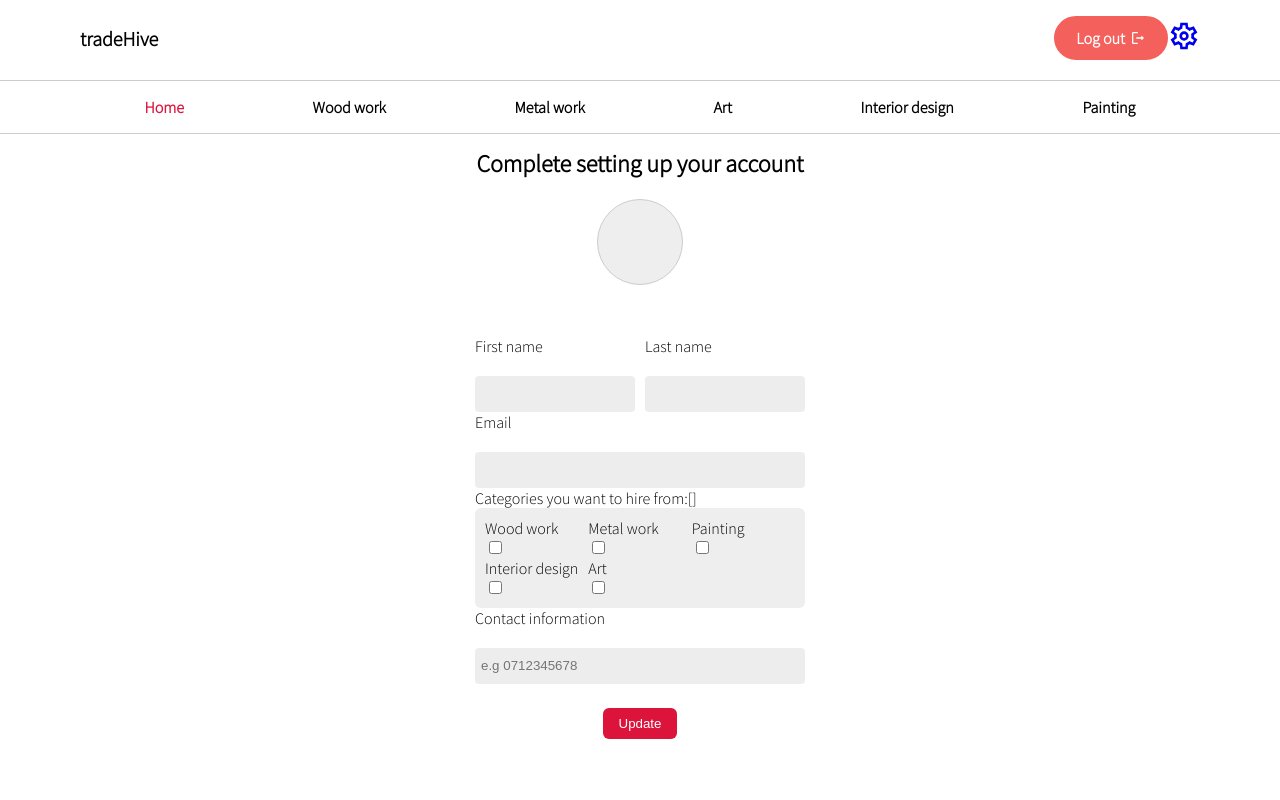
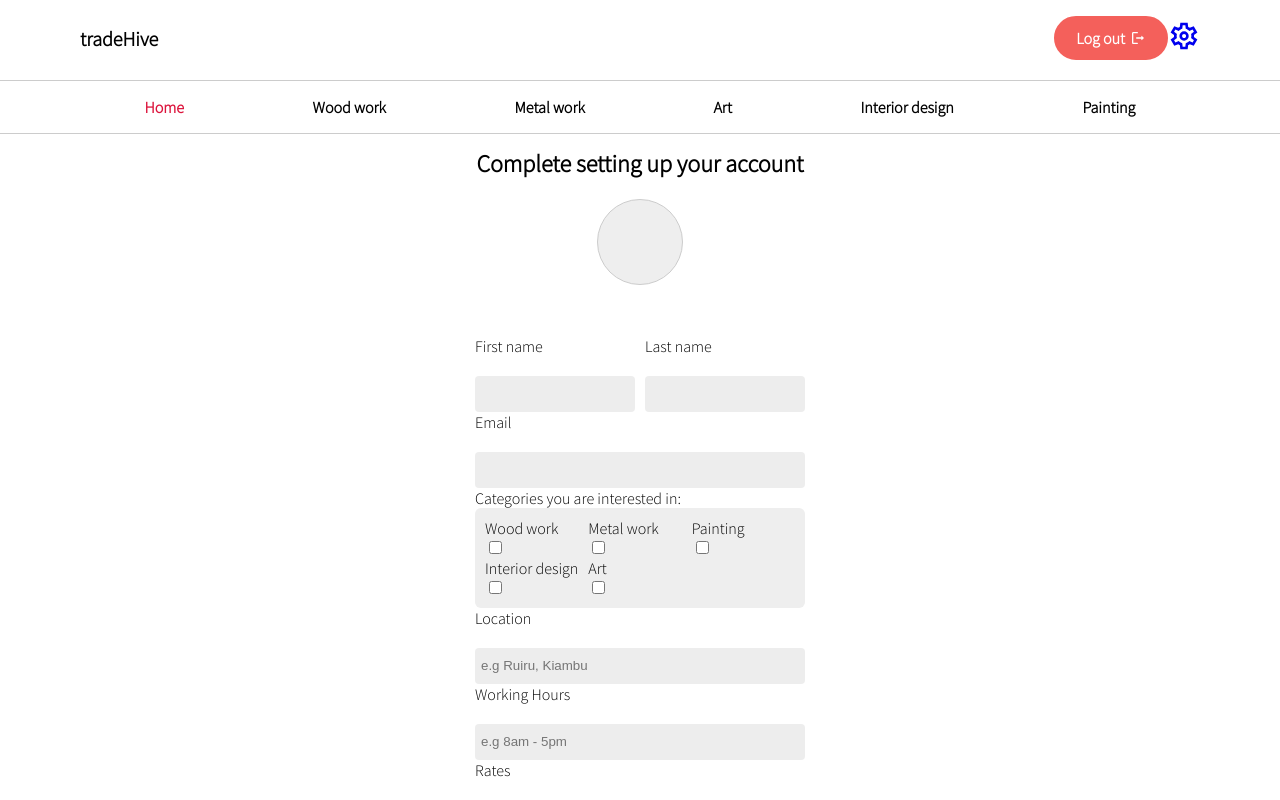
Before and after one commit to munene-m/TradeHive, a Vue app in the folder client/: page /account-settings in a window 1280 px wide. Shown: the top 800 px of the page. Built offline with nearby package versions, Linux system fonts and the light colour scheme; no server answers; sample sign-in values are in the browser's storage.

Commit message:
created the freelancers' update details form and functions to update the users' details on sign up

```diff
--- a/client/src/views/AccountSettings.vue
+++ b/client/src/views/AccountSettings.vue
@@ -1,9 +1,78 @@
 <script setup>
-import { onMounted, ref, watchEffect, reactive } from "vue";
+import { onMounted, ref, watchEffect, reactive, computed } from "vue";
 import { useAuthStore } from "../stores/auth";
+import { useVuelidate } from '@vuelidate/core'
+import { required, minLength, helpers } from '@vuelidate/validators'
+import { useRouter } from 'vue-router'
+import Popup from "../components/Popup.vue";
+const router = useRouter()
 const authStore = useAuthStore();
 const getUser = authStore.getUser();
-const checkedCategories = ref([]);
+const showPopUp = ref(false)
+// const checkedCategories = ref([]);
+
+
+
+const formData = reactive({
+    // location: "",
+    // workingHours: "",
+    // rates: "",
+    contact: "",
+    checkedCategories: []
+})
+const rules = computed(() => {
+    return{
+        contact: { required: helpers.withMessage("Contact is required", required), minLength:minLength(10)}
+    }
+})
+const v$ = useVuelidate(rules, formData)
+const handleClientUpdate = async () =>{
+    const result = await v$.value.$validate()
+    if(result){
+        await authStore.updateClient(formData.checkedCategories, formData.contact)
+
+    }
+    setTimeout(() => {
+        // formData.location =  "",
+        // formData.rates = "",
+        // formData.location = "",
+        formData.contact = ""
+    }, 1000)
+}
+const freelanceFormData = reactive({
+    location: "",
+    contact: "",
+    workingHours: "",
+    rates: "",
+    checkedCategories: []
+})
+
+const freelanceRules = computed(() => {
+    return{
+        location: { required: helpers.withMessage("Location is required", required) },
+        workingHours: { required: helpers.withMessage("Working hours are required", required) },
+        rates: { required: helpers.withMessage("Rates are required", required), required },
+        contact: { required: helpers.withMessage("Contact is required", required), minLength:minLength(10)}
+    }
+})
+const v2$ = useVuelidate(freelanceRules, freelanceFormData)
+const handleFreelancerUpdate = async () => {
+    const result = await v2$.value.$validate()
+    if(result){
+        authStore.updateFreelancer(freelanceFormData.location, freelanceFormData.workingHours, freelanceFormData.rates, freelanceFormData.checkedCategories, freelanceFormData.contact)
+        showPopUp.value = true
+        console.log(showPopUp.value)
+    }
+    setTimeout(() => {
+        freelanceFormData.location =  "",
+        freelanceFormData.rates = "",
+        freelanceFormData.workingHours = "",
+        freelanceFormData.contact = "",
+        freelanceFormData.checkedCategories
+    }, 1000)
+}
+
+
 onMounted(() => {
   getUser;
 });
@@ -15,8 +84,8 @@ onMounted(() => {
     <h1>{{ authStore.firstname.charAt(0).toUpperCase() }}</h1>
     <h3>{{ authStore.firstname }}</h3>
   </div>
-  <div id="clientDetails" v-if="(authStore.role = 'Client')">
-    <form id="updateDetails" @submit.prevent="handleSubmit">
+  <div id="clientDetails" v-if="authStore.role === 'Client'">
+    <form id="updateDetails" @submit.prevent="handleClientUpdate">
       <div class="names">
         <div>
           <label for="firstName">First name</label><br />
@@ -47,7 +116,7 @@ onMounted(() => {
         id="firstName"
         name="firstName"
       />
-      <span>Categories you want to hire from:{{ checkedCategories }}</span><br />
+      <span>Categories you want to hire from: </span><br />
       <div class="checkboxes">
         <div>
           <label class="checkboxLabel" for="woodWork">Wood work</label>
@@ -55,7 +124,7 @@ onMounted(() => {
             type="checkbox"
             id="woodWork"
             value="Wood work"
-            v-model="checkedCategories"
+            v-model="formData.checkedCategories"
           />
         </div>
         <div>
@@ -64,7 +133,7 @@ onMounted(() => {
             type="checkbox"
             id="metalWork"
             value="Metal work"
-            v-model="checkedCategories"
+            v-model="formData.checkedCategories"
           />
         </div>
         <div>
@@ -73,7 +142,7 @@ onMounted(() => {
             type="checkbox"
             id="painting"
             value="Painting"
-            v-model="checkedCategories"
+            v-model="formData.checkedCategories"
           />
         </div>
         <div>
@@ -84,7 +153,7 @@ onMounted(() => {
             type="checkbox"
             id="interiorDesign"
             value="Interior design"
-            v-model="checkedCategories"
+            v-model="formData.checkedCategories"
           />
         </div>
         <div>
@@ -93,26 +162,143 @@ onMounted(() => {
             type="checkbox"
             id="art"
             value="Art"
-            v-model="checkedCategories"
+            v-model="formData.checkedCategories"
           />
         </div>
       </div>
       <label for="phone">Contact information</label><br />
       <input
         type="tel"
-        v-model="phoneNo"
+        v-model="formData.contact"
         id="phone"
         name="phone"
         placeholder="e.g 0712345678"
       />
-      <button>Update</button>
+      <button type="submit">Update</button>
     </form>
   </div>
-  <div v-else-if="(authStore.role = 'Freelancer')">
-    <form id="updateDetails" @submit.prevent="handleSubmit">
-      <label for="firstName">First name</label><br />
-      <input type="text" v-model="firstName" id="firstName" name="firstName" />
+  <div id="freelancerDetails" v-else>
+    <form id="updateDetails" @submit.prevent="handleFreelancerUpdate">
+      <div class="names">
+        <div>
+          <label for="firstName">First name</label><br />
+          <input
+            type="text"
+            :value="authStore.firstname"
+            disabled
+            id="firstName"
+            name="firstName"
+          />
+        </div>
+        <div>
+          <label for="lastname">Last name</label><br />
+          <input
+            type="text"
+            :value="authStore.lastname"
+            disabled
+            id="firstName"
+            name="firstName"
+          />
+        </div>
+      </div>
+      <label for="email">Email</label><br />
+      <input
+        type="email"
+        :value="authStore.email"
+        disabled
+        id="firstName"
+        name="firstName"
+      />
+      <span>Categories you are interested in: </span><br />
+      <div class="checkboxes">
+        <div>
+          <label class="checkboxLabel" for="woodWork">Wood work</label>
+          <input
+            type="checkbox"
+            id="woodWork"
+            value="Wood work"
+            v-model="freelanceFormData.checkedCategories"
+          />
+        </div>
+        <div>
+          <label class="checkboxLabel" for="metalWork">Metal work</label>
+          <input
+            type="checkbox"
+            id="metalWork"
+            value="Metal work"
+            v-model="freelanceFormData.checkedCategories"
+          />
+        </div>
+        <div>
+          <label class="checkboxLabel" for="painting">Painting</label>
+          <input
+            type="checkbox"
+            id="painting"
+            value="Painting"
+            v-model="freelanceFormData.checkedCategories"
+          />
+        </div>
+        <div>
+          <label class="checkboxLabel" for="interiorDesign"
+            >Interior design</label
+          >
+          <input
+            type="checkbox"
+            id="interiorDesign"
+            value="Interior design"
+            v-model="freelanceFormData.checkedCategories"
+          />
+        </div>
+        <div>
+          <label class="checkboxLabel" for="art">Art</label>
+          <input
+            type="checkbox"
+            id="art"
+            value="Art"
+            v-model="freelanceFormData.checkedCategories"
+          />
+        </div>
+      </div>
+      <label for="location">Location</label><br />
+          <input
+            type="text"
+            v-model="freelanceFormData.location"
+            placeholder="e.g Ruiru, Kiambu"
+            id="location"
+            name="location"
+          />
+      <!-- <p class="errorMsg" v-if="v$.location.$error">{{ v$.location.$errors[0].$message }}</p> -->
+          <label for="workingHrs">Working Hours</label><br />
+          <input
+            type="text"
+            v-model="freelanceFormData.workingHours"
+            placeholder="e.g 8am - 5pm"
+            id="workingHrs"
+            name="workingHrs"
+          />
+      <!-- <p class="errorMsg" v-if="v$.workingHours.$error">{{ v$.workingHours.$errors[0].$message }}</p> -->
+          <label for="rates">Rates</label><br />
+          <input
+            type="text"
+            v-model="freelanceFormData.rates"
+            placeholder="e.g Ksh 400/hr"
+            id="rates"
+            name="rates"
+          />
+      <!-- <p class="errorMsg" v-if="v$.rates.$error">{{ v$.rates.$errors[0].$message }}</p> -->
+      <label for="phone">Contact information</label><br />
+      <input
+        type="tel"
+        v-model="freelanceFormData.contact"
+        id="phone"
+        name="phone"
+        placeholder="e.g 0712345678"
+      />
+      <!-- <p class="errorMsg" v-if="v$.contact.$error">{{ v$.contact.$errors[0].$message }}</p> -->
+
+      <button type="submit"> Update</button>
     </form>
+<Popup v-if="showPopUp" message="Account details updated successfully!"/>
   </div>
 </template>
 
@@ -146,6 +332,13 @@ settings h3 {
 }
 #clientDetails {
   position: relative;
+  top: 8rem;
+  display: flex;
+  justify-content: center;
+  align-items: center;
+}
+#freelancerDetails{
+    position: relative;
   top: 8rem;
   display: flex;
   justify-content: center;
```
